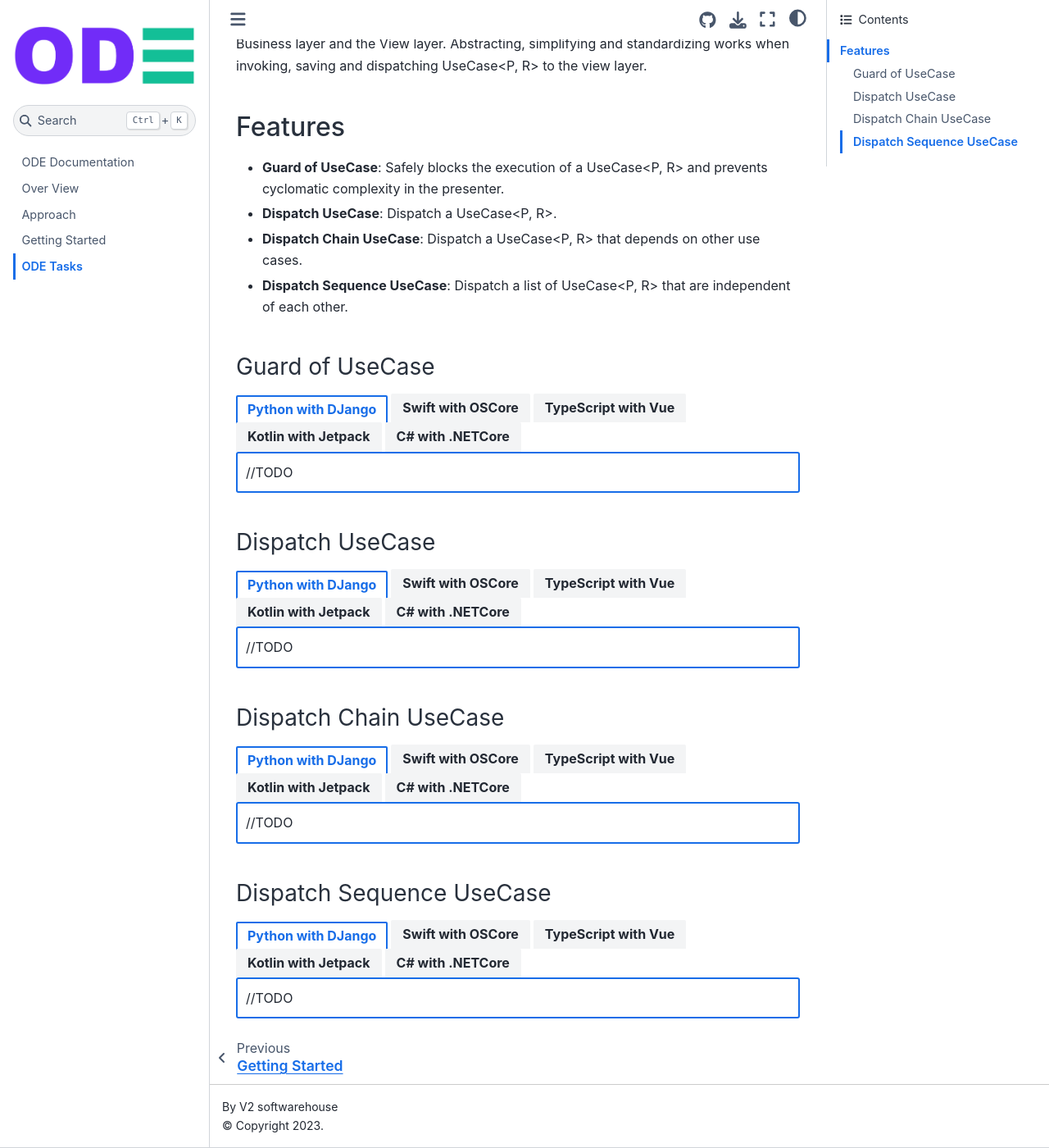
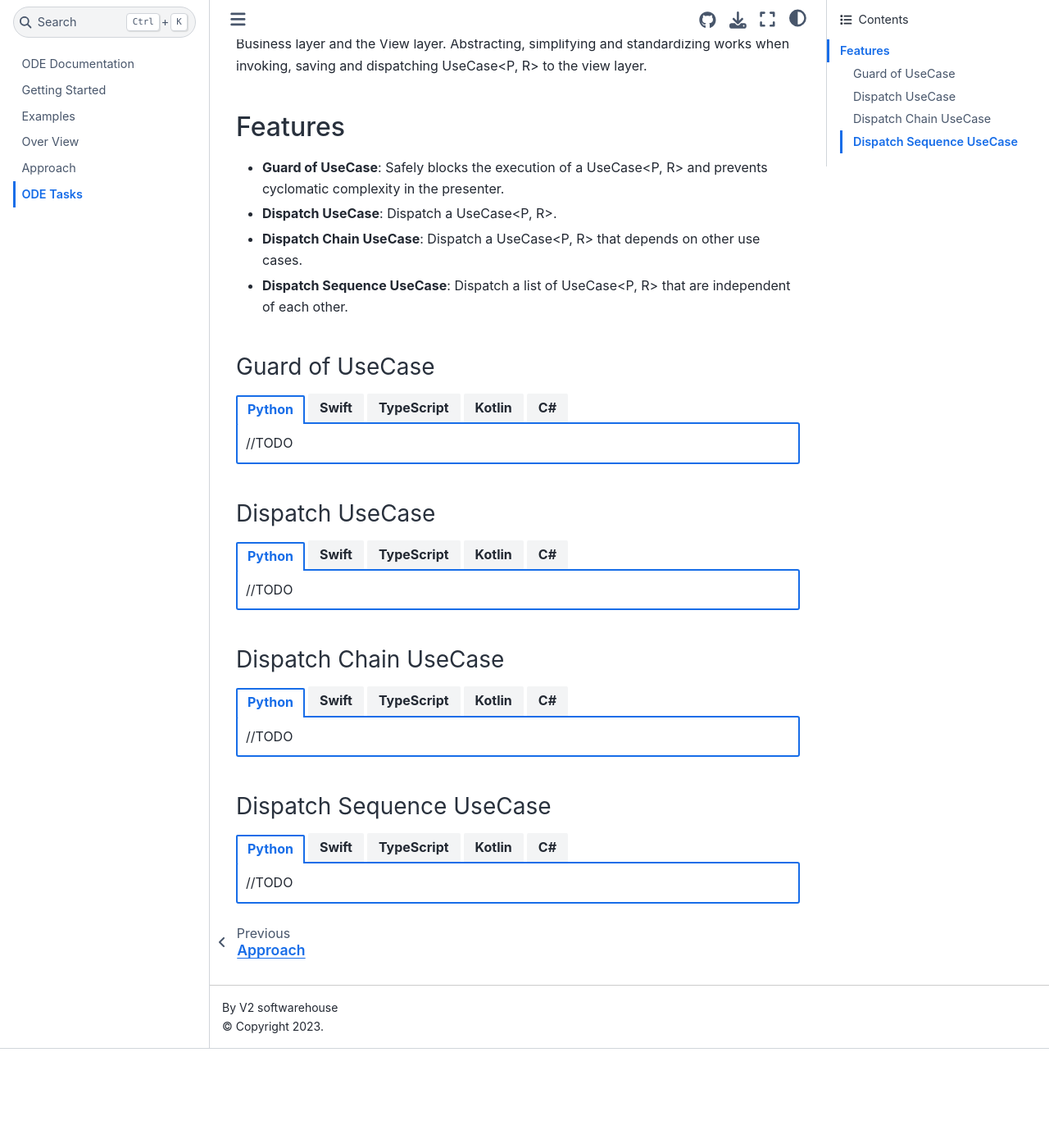
Before and after one commit to v2-softwarehouse/site-ode-documentation, a Jupyter Book: the page built from ode-tasks.md, in a window 1280 px wide and 1400 px high, scrolled down 121 px. Shown: the whole window at 82% size. Built offline with Jupyter Book 1.0.4 settings and Sphinx 7.4.7 and the Sphinx Book theme 1.1.4, drawn with Linux system fonts in a browser that asks for light colours; after the commit the page ends 1380 px from its top, so only the background shows below that.

Commit message:
review itens

`````diff
--- a/_toc.yml
+++ b/_toc.yml
@@ -4,7 +4,8 @@
 format: jb-book
 root: intro
 chapters:
+- file: ode-started
+- file: ode-examples
 - file: ode-overview
 - file: ode-concepts
-- file: ode-started
 - file: ode-tasks
--- a/ode-tasks.md
+++ b/ode-tasks.md
@@ -10,92 +10,92 @@ Abstracting, simplifying and standardizing works when invoking, saving and dispa
 
 ### Guard of UseCase
 ````{tab-set}
-```{tab-item} Python with DJango
+```{tab-item} Python
 //TODO
 ```
 
-```{tab-item} Swift with OSCore
+```{tab-item} Swift
 //TODO
 ```
 
-```{tab-item} TypeScript with Vue
+```{tab-item} TypeScript
 //TODO
 ```
 
-```{tab-item} Kotlin with Jetpack
+```{tab-item} Kotlin
 //TODO
 ```
 
-```{tab-item} C# with .NETCore
+```{tab-item} C#
 //TODO
 ```
 ````
 
 ### Dispatch UseCase
 ````{tab-set}
-```{tab-item} Python with DJango
+```{tab-item} Python
 //TODO
 ```
 
-```{tab-item} Swift with OSCore
+```{tab-item} Swift
 //TODO
 ```
 
-```{tab-item} TypeScript with Vue
+```{tab-item} TypeScript
 //TODO
 ```
 
-```{tab-item} Kotlin with Jetpack
+```{tab-item} Kotlin
 //TODO
 ```
 
-```{tab-item} C# with .NETCore
+```{tab-item} C#
 //TODO
 ```
 ````
 
 ### Dispatch Chain UseCase
 ````{tab-set}
-```{tab-item} Python with DJango
+```{tab-item} Python
 //TODO
 ```
 
-```{tab-item} Swift with OSCore
+```{tab-item} Swift
 //TODO
 ```
 
-```{tab-item} TypeScript with Vue
+```{tab-item} TypeScript
 //TODO
 ```
 
-```{tab-item} Kotlin with Jetpack
+```{tab-item} Kotlin
 //TODO
 ```
 
-```{tab-item} C# with .NETCore
+```{tab-item} C#
 //TODO
 ```
 ````
 
 ### Dispatch Sequence UseCase
 ````{tab-set}
-```{tab-item} Python with DJango
+```{tab-item} Python
 //TODO
 ```
 
-```{tab-item} Swift with OSCore
+```{tab-item} Swift
 //TODO
 ```
 
-```{tab-item} TypeScript with Vue
+```{tab-item} TypeScript
 //TODO
 ```
 
-```{tab-item} Kotlin with Jetpack
+```{tab-item} Kotlin
 //TODO
 ```
 
-```{tab-item} C# with .NETCore
+```{tab-item} C#
 //TODO
 ```
 ````
`````
Also changed, not shown: ode-examples.md (+24 -5 lines).
